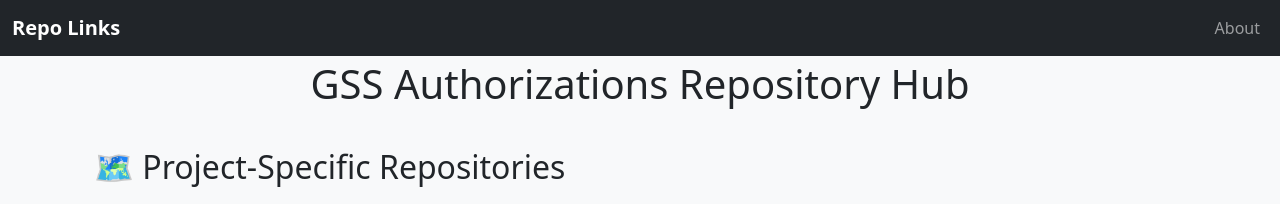
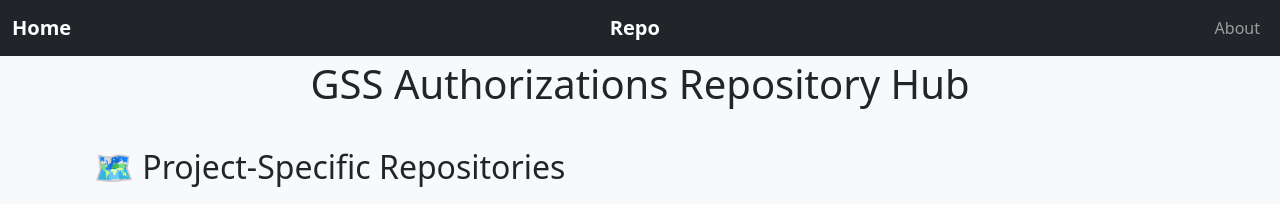
Before and after one commit to patjohns/pages_testing, a Jekyll site: the page built from index.html, in a window 1280 px wide. Shown: the top 204 px of the page. Built offline with Jekyll 4.4.1, drawn with Linux system fonts in a browser that asks for light colours.

Commit message:
Update default.html

```diff
--- a/_layouts/default.html
+++ b/_layouts/default.html
@@ -24,7 +24,8 @@
   <!-- Header / Navigation -->
   <nav class="navbar navbar-expand-lg navbar-dark bg-dark fixed-top">
     <div class="container-fluid">
-      <a class="navbar-brand" href="/pages_testing/index.html">Repo Links</a>
+      <a class="navbar-brand" href="/pages_testing/index.html">Home</a>
+      <a class="navbar-brand" href="https://github.com/patjohns/pages_testing.git">Repo</a>
       <ul class="navbar-nav ms-2">
         <li class="nav-item">
           <a class="nav-link" href="/pages_testing/about.html">About</a>
```
